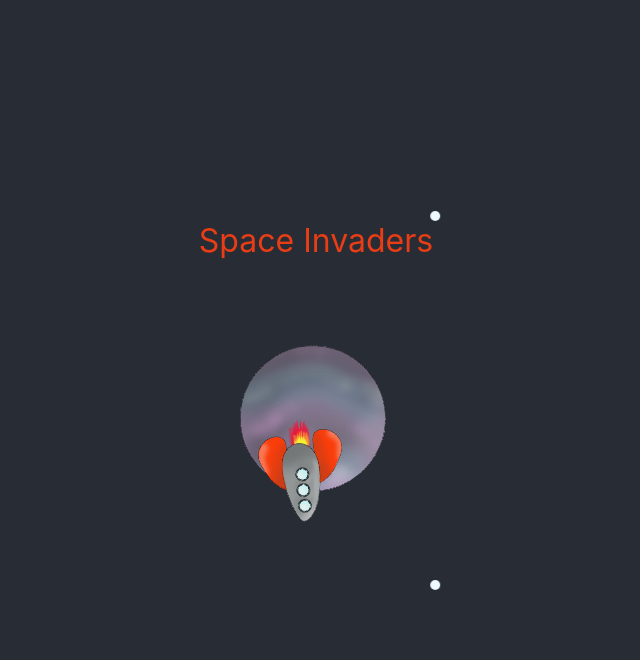
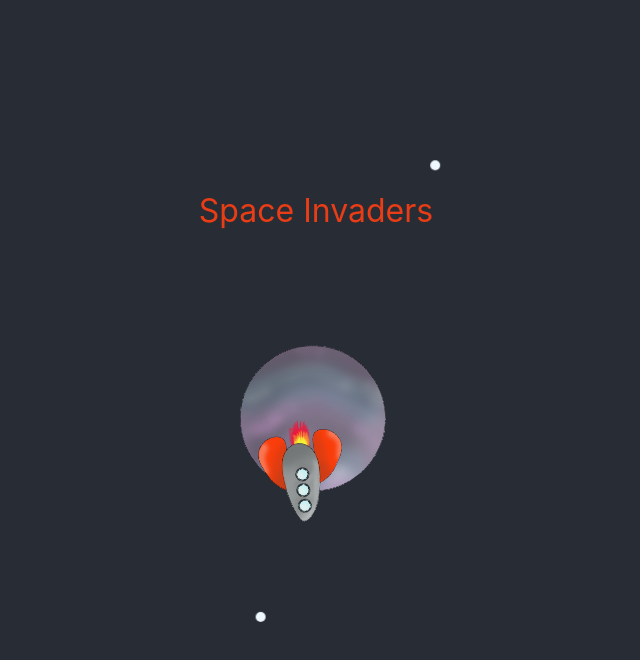
Before and after one commit to Lu-Smith/space_invaders_react_tdd, a React (Create React App) app: page / in a window 1280 px wide. Shown: the top 660 px of the page, without its empty margins (324-964 px from the left). Built offline with nearby package versions, Linux system fonts and the light colour scheme.

Commit message:
Updated moving stars

```diff
--- a/src/App.css
+++ b/src/App.css
@@ -7,20 +7,23 @@
   pointer-events: none;
 }
 
-.App-shooting-star {
+.App-shooting-star-1, .App-shooting-star-2 {
   background-color: aliceblue;
   height: 10px;
   width: 10px;
   border-radius: 50%;
-
+  margin-bottom: 20px;
 }
 
 @media (prefers-reduced-motion: no-preference) {
   .App-logo {
     animation: App-logo-spin infinite 20s linear;
   }
-  .App-shooting-star {
-    animation: App-star-move infinite 20s linear;
+  .App-shooting-star-1 {
+    animation: App-star-move-1 infinite 20s linear;
+  }
+  .App-shooting-star-2 {
+    animation: App-star-move-2 infinite 25s linear;
   }
 }
 
@@ -48,14 +51,28 @@
   }
 }
 
-@keyframes App-star-move {
+@keyframes App-star-move-1 {
   0% {
-    transform: translateX(-200px);
+    transform: translateX(-200px) translateY(50px);
+
   }
   50% {
-    transform: translateX(200px);
+    transform: translateX(200px) translateY(-100px);
   }
   100% {
-    transform: translateX(-200px);
+    transform: translateX(-200px) translateY(50px);
   }
 }
+
+@keyframes App-star-move-2 {
+  0% {
+    transform: translateX(200px) translateY(0px);
+
+  }
+  50% {
+    transform: translateX(-200px) translateY(50px);
+  }
+  100% {
+    transform: translateX(200px) translateY(0px);
+  }
+}
--- a/src/App.tsx
+++ b/src/App.tsx
@@ -6,10 +6,10 @@ function App() {
   return (
     <div className="App">
       <header className="App-header">
-      <div className="App-shooting-star"></div>
        Space Invaders
+       <div className="App-shooting-star-1"></div>
        <img src={logo} alt="Space Invader Logo" className='App-logo' />
-       <div className="App-shooting-star"></div>
+       <div className="App-shooting-star-2"></div>
       </header>
 
     </div>
```
